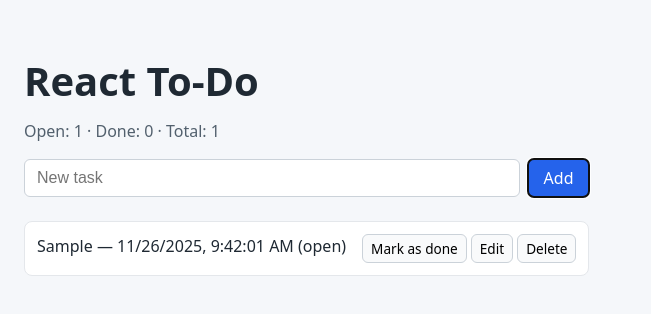
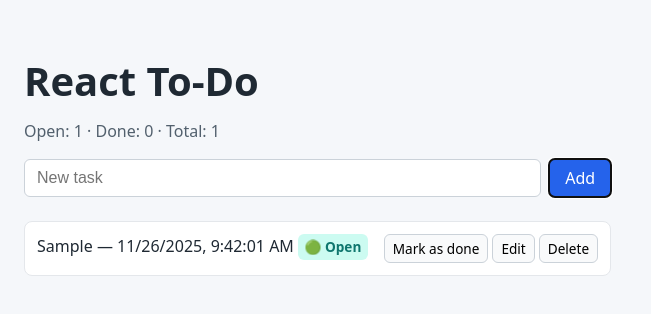
Before and after one commit to NatalyBova111/M6_React-To-Do-Application, a React (Vite) app: page / in a window 1280 px wide. Both pictures are taken after typing "Sample" into the empty fields and a click on the button "Add". Shown: the top 314 px of the page, without its empty margins (0-651 px from the left). Built offline with nearby package versions, Linux system fonts and the light colour scheme.

Commit message:
docs: add REFLECTION.md

```diff
--- a/src/App.css
+++ b/src/App.css
@@ -107,3 +107,28 @@ ul {
   opacity: 0.5;
   cursor: not-allowed;
 }
+/* Status badges */
+.status-badge {
+  display: inline-flex;
+  align-items: center;
+  gap: 0.25rem;
+  font-size: 0.85rem;
+  font-weight: 600;
+  padding: 0.15rem 0.4rem;
+  border-radius: 0.375rem;
+}
+
+.status-open {
+  color: #0f766e;
+  background-color: #ccfbf1;
+}
+
+.status-done {
+  color: #166534;
+  background-color: #dcfce7;
+}
+
+.status-urgent {
+  color: #b91c1c;
+  background-color: #fee2e2;
+}
--- a/src/components/TodoItem.tsx
+++ b/src/components/TodoItem.tsx
@@ -24,10 +24,9 @@ export const TodoItem: React.FC<TodoItemProps> = ({
   const [tempDescription, setTempDescription] = useState(todo.description);
 
   // Styles for urgent todo.
-    const itemClassName = `todo-item${
+  const itemClassName = `todo-item${
     todo.isUrgent ? " todo-item--urgent" : ""
   }`;
-
 
   const handleSave = () => {
     const trimmed = tempDescription.trim();
@@ -42,7 +41,7 @@ export const TodoItem: React.FC<TodoItemProps> = ({
   };
 
   return (
-     <li className={itemClassName}>
+    <li className={itemClassName}>
       <div>
         <span>
           {isEditing ? (
@@ -55,14 +54,13 @@ export const TodoItem: React.FC<TodoItemProps> = ({
             todo.description
           )}{" "}
           <span aria-label="Created at">— {createdAtLabel}</span>{" "}
-          <span>{isDone ? "(done)" : "(open)"}</span>
-          {todo.isUrgent && (
-            <span
-              aria-label="Urgent task"
-              style={{ marginLeft: "0.5rem", fontWeight: "bold" }}
-            >
-              🔥 Urgent
-            </span>
+          {/* Status badge */}
+          {todo.isUrgent ? (
+            <span className="status-badge status-urgent">🔥 Urgent</span>
+          ) : isDone ? (
+            <span className="status-badge status-done">✔️ Done</span>
+          ) : (
+            <span className="status-badge status-open">🟢 Open</span>
           )}
         </span>
       </div>
```
Also changed, not shown: 2 other files (tests, documents, lock files or other folders).
